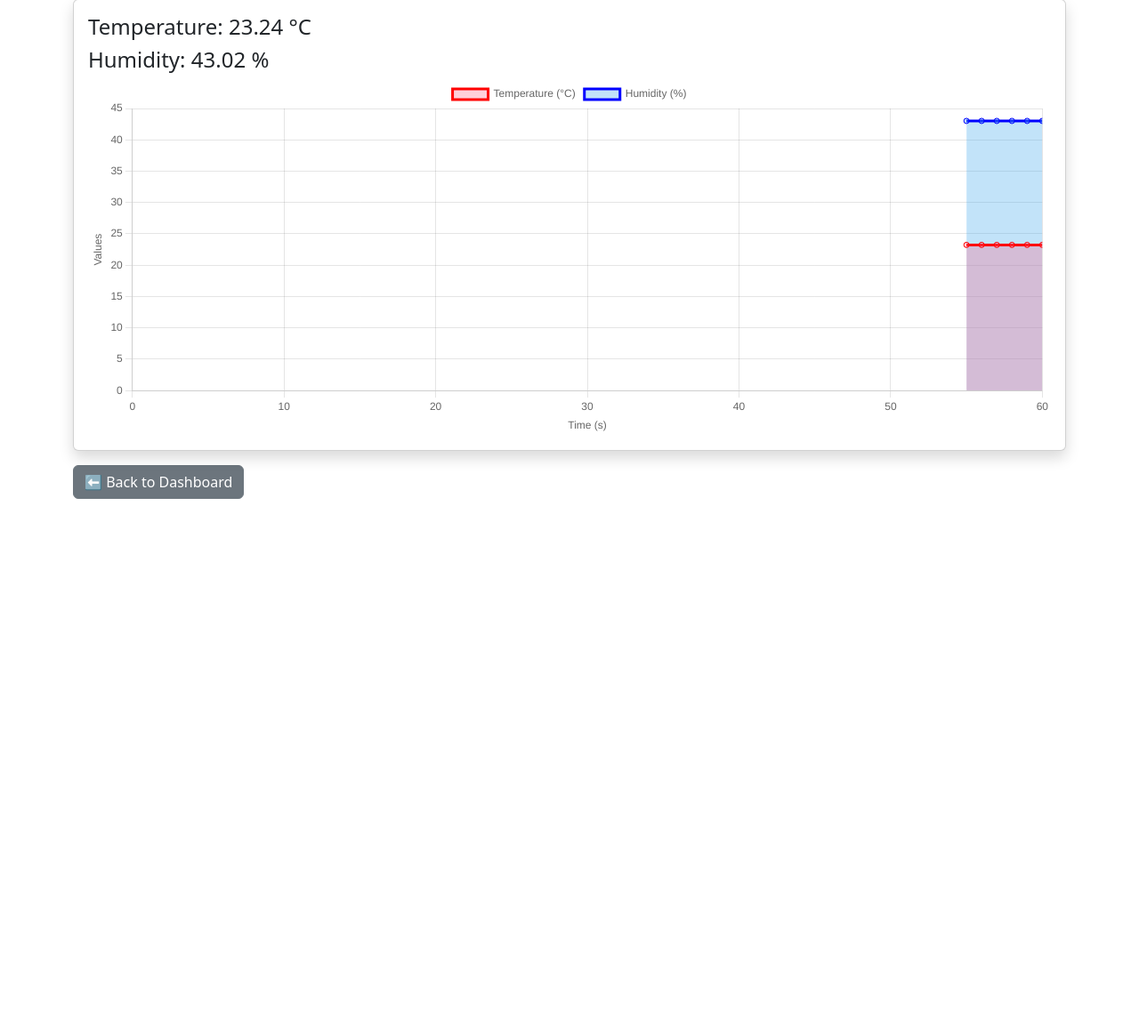
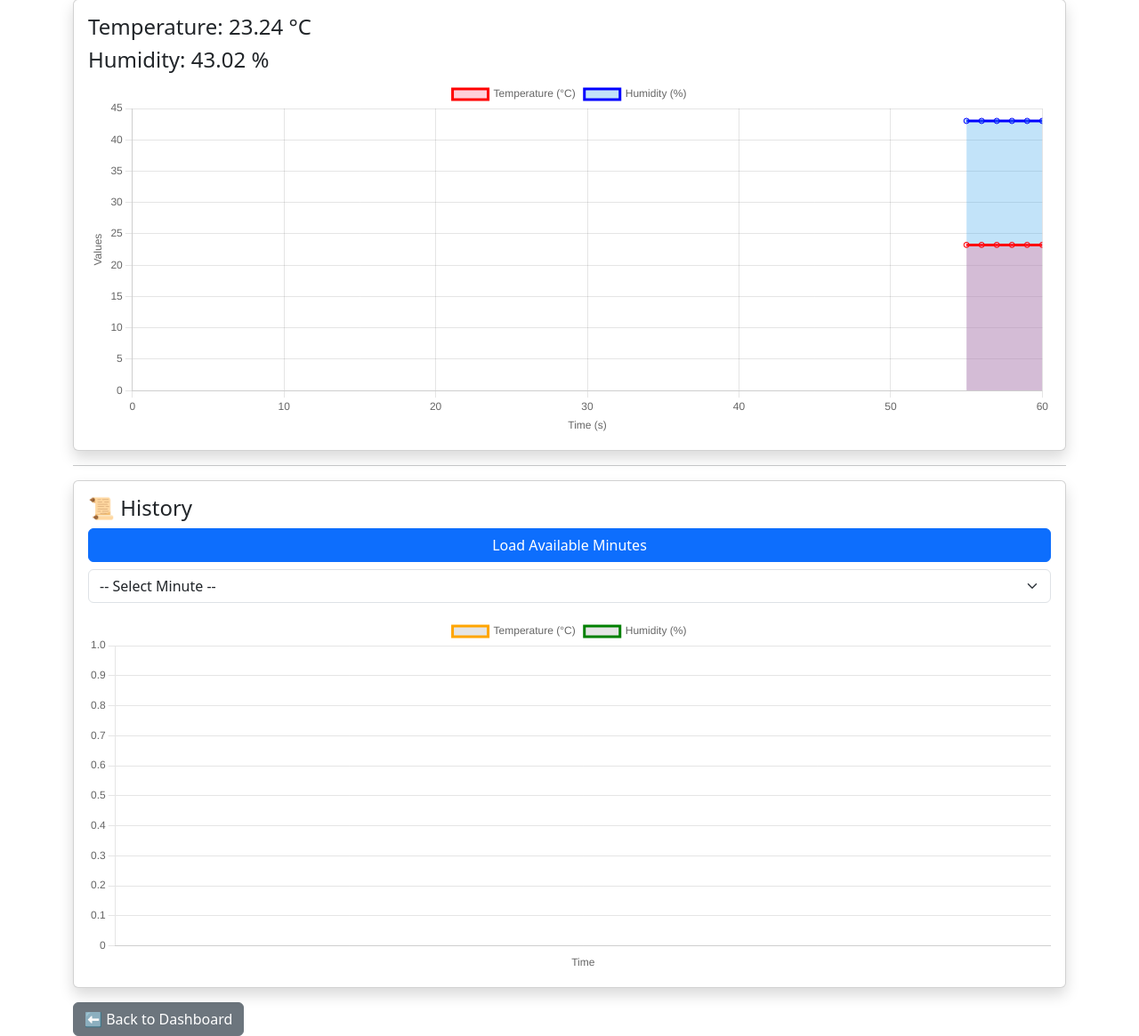
Before and after one commit to Lemuel-Castroverde/iot_website, a Flask app: page /act01_humidity_temp in a window 1280 px wide. Shown: the part 127-1292 px from the top of the page at 89% size. Before the commit the page ends 688 px from the top, so only its background shows below. Run offline with Flask 3, Linux system fonts and the light colour scheme.

Commit message:
Act 1 History and Database

```diff
--- a/app.py
+++ b/app.py
@@ -1,18 +1,19 @@
-from flask import Flask, render_template, jsonify
+from flask import Flask, render_template, jsonify, request
 import random, time
+from database import init_db, insert_temp_humidity, get_temp_humidity_minutes, get_temp_humidity_history
 
 app = Flask(__name__)
 
+# Initialize DB on startup
+init_db()
+
 # ----------------------
-# Main Home Page
+# Routes
 # ----------------------
 @app.route('/')
 def home():
     return render_template("index.html")
 
-# ----------------------
-# Activity Pages
-# ----------------------
 @app.route("/act01_humidity_temp")
 def temp_humidity():
     return render_template("act01_humidity_temp.html")
@@ -53,87 +54,73 @@ def object_detection():
 def face_recognition():
     return render_template("act10_face_recognition.html")
 
-
 # ----------------------
-# Dummy API Endpoints
+# API Endpoints
 # ----------------------
 
-# Act01 - Humidity & Temp (with history)
-history_temp_hum = []
+# Act01 - Temp & Humidity
 @app.route('/get_temp_humidity')
 def get_temp_humidity():
     temperature = round(random.uniform(20, 30), 2)
     humidity = round(random.uniform(40, 60), 2)
     timestamp = int(time.time())
 
-    history_temp_hum.append({"time": timestamp, "temperature": temperature, "humidity": humidity})
-    if len(history_temp_hum) > 50:
-        history_temp_hum.pop(0)
+    # Save to DB
+    insert_temp_humidity(timestamp, temperature, humidity)
 
-    return jsonify({"temperature": temperature, "humidity": humidity})
+    return jsonify({"temperature": temperature, "humidity": humidity, "timestamp": timestamp})
+
+@app.route('/get_temp_humidity_minutes')
+def get_minutes():
+    return jsonify(get_temp_humidity_minutes())
 
 @app.route('/get_temp_humidity_history')
-def get_temp_humidity_history():
-    return jsonify(history_temp_hum)
+def get_history():
+    minute = request.args.get("minute")
+    if not minute:
+        return jsonify([])
+    return jsonify(get_temp_humidity_history(minute))
 
-
-# Act02 - Distance
+# ----------------------
+# Dummy Endpoints (Act02–Act10, no DB yet)
+# ----------------------
 @app.route("/get_distance")
 def get_distance():
-    return {"sensor1": random.randint(10, 200),
-            "sensor2": random.randint(10, 200)}
+    return {"sensor1": random.randint(10, 200), "sensor2": random.randint(10, 200)}
 
-
-# Act03 - Motion Sensor (returns motion detected or not)
 @app.route("/get_motion")
 def get_motion():
     return {"motion": random.choice([True, False])}
 
-
-# Act04 - Gas & Vibration
 @app.route('/get_gas_vibration')
 def get_gas_vibration():
     return {"gas": random.choice(["Safe", "Leak"]), "vibration": random.randint(0, 1)}
 
-
-# Act05 - Sound & Rain
 @app.route('/get_sound_rain')
 def get_sound_rain():
     return {"sound": random.randint(30, 90), "rain": random.choice(["Dry", "Wet"])}
 
-
-# Act06 - GPS
 @app.route('/get_gps')
 def get_gps():
-    # Dummy Manila area (lat/lng changes slightly)
     return {"lat": round(14.5995 + random.uniform(-0.01, 0.01), 5),
             "lng": round(120.9842 + random.uniform(-0.01, 0.01), 5)}
 
-
-# Act07 - Voice Controlled LED
 @app.route('/get_voice_led')
 def get_voice_led():
     return {"command": random.choice(["ON", "OFF"]), "status": random.choice(["LED ON", "LED OFF"])}
 
-
-# Act08 - Text-to-Speech
 @app.route('/get_tts')
 def get_tts():
     return {"text": "Hello World", "status": "Played"}
 
-
-# Act09 - Object Detection
 @app.route('/get_object_detection')
 def get_object_detection():
     return {"objects": random.choice([["Person"], ["Car"], ["Dog"], ["Cat"], ["None"]])}
 
-
-# Act10 - Face Recognition
 @app.route('/get_face_recognition')
 def get_face_recognition():
     return {"faces": random.randint(0, 3), "status": random.choice(["Recognized", "Unknown"])}
 
-
 # ----------------------
 if __name__ == "__main__":
     app.run(debug=True)
--- /dev/null
+++ b/database.py
@@ -0,0 +1,54 @@
+import sqlite3
+
+DB_FILE = "sensors.db"
+
+def get_connection():
+    return sqlite3.connect(DB_FILE)
+
+def init_db():
+    """Create all required tables if they don't exist."""
+    conn = get_connection()
+    c = conn.cursor()
+    # Table for Act01 (Temp & Humidity)
+    c.execute("""
+        CREATE TABLE IF NOT EXISTS temp_humidity (
+            id INTEGER PRIMARY KEY AUTOINCREMENT,
+            timestamp INTEGER,
+            temperature REAL,
+            humidity REAL
+        )
+    """)
+    conn.commit()
+    conn.close()
+
+def insert_temp_humidity(timestamp, temperature, humidity):
+    conn = get_connection()
+    c = conn.cursor()
+    c.execute("INSERT INTO temp_humidity (timestamp, temperature, humidity) VALUES (?, ?, ?)",
+              (timestamp, temperature, humidity))
+    conn.commit()
+    conn.close()
+
+def get_temp_humidity_minutes():
+    conn = get_connection()
+    c = conn.cursor()
+    c.execute("""
+        SELECT DISTINCT strftime('%Y-%m-%d %H:%M', datetime(timestamp, 'unixepoch')) as minute
+        FROM temp_humidity ORDER BY minute DESC
+    """)
+    rows = c.fetchall()
+    conn.close()
+    return [row[0] for row in rows]
+
+def get_temp_humidity_history(minute):
+    conn = get_connection()
+    c = conn.cursor()
+    c.execute("""
+        SELECT timestamp, temperature, humidity
+        FROM temp_humidity
+        WHERE strftime('%Y-%m-%d %H:%M', datetime(timestamp, 'unixepoch')) = ?
+        ORDER BY timestamp ASC
+    """, (minute,))
+    rows = c.fetchall()
+    conn.close()
+    return [{"time": ts, "temperature": temp, "humidity": hum} for ts, temp, hum in rows]
--- a/templates/act01_humidity_temp.html
+++ b/templates/act01_humidity_temp.html
@@ -10,10 +10,27 @@
   </div>
 </div>
 
+<hr>
+
+<!-- History Section -->
+<div class="card p-3 shadow mt-3">
+  <h4>📜 History</h4>
+  <button class="btn btn-primary mb-2" onclick="loadMinutes()">Load Available Minutes</button>
+  <select id="minuteSelect" class="form-select mb-3" onchange="loadHistory()">
+    <option value="">-- Select Minute --</option>
+  </select>
+  <div style="height:400px;">
+    <canvas id="historyChart"></canvas>
+  </div>
+</div>
+
 <a href="/" class="btn btn-secondary mt-3">⬅ Back to Dashboard</a>
 
 <script src="https://cdn.jsdelivr.net/npm/chart.js"></script>
 <script>
+/* ------------------------
+   Live Chart
+------------------------- */
 let tempData = [];
 let humData = [];
 
@@ -49,16 +66,8 @@ const tempHumChart = new Chart(ctx, {
     maintainAspectRatio: false,
     animation: false,
     scales: {
-      x: {
-        type: 'linear',
-        min: 0,
-        max: 60,
-        title: { display: true, text: 'Time (s)' }
-      },
-      y: {
-        beginAtZero: true,
-        title: { display: true, text: 'Values' }
-      }
+      x: { type: 'linear', min: 0, max: 60, title: { display: true, text: 'Time (s)' } },
+      y: { beginAtZero: true, title: { display: true, text: 'Values' } }
     }
   }
 });
@@ -67,26 +76,70 @@ function fetchData() {
   fetch("/get_temp_humidity")
     .then(res => res.json())
     .then(data => {
-      // shift all existing points left by 1s
       tempData.forEach(p => p.x--);
       humData.forEach(p => p.x--);
 
-      // remove points that fall off the left (< 0)
       while (tempData.length && tempData[0].x < 0) tempData.shift();
       while (humData.length && humData[0].x < 0) humData.shift();
 
-      // add new point at right edge (x = 60)
       tempData.push({ x: 60, y: data.temperature });
       humData.push({ x: 60, y: data.humidity });
 
-      // update labels
       document.getElementById("temp").textContent = data.temperature;
       document.getElementById("hum").textContent = data.humidity;
 
       tempHumChart.update();
     });
 }
+setInterval(fetchData, 1000);
 
-setInterval(fetchData, 1000);
+/* ------------------------
+   History Chart
+------------------------- */
+const histCtx = document.getElementById("historyChart").getContext("2d");
+const historyChart = new Chart(histCtx, {
+  type: "line",
+  data: {
+    labels: [],
+    datasets: [
+      { label: "Temperature (°C)", data: [], borderColor: "orange", fill: false, tension: 0.3 },
+      { label: "Humidity (%)", data: [], borderColor: "green", fill: false, tension: 0.3 }
+    ]
+  },
+  options: {
+    responsive: true,
+    maintainAspectRatio: false,
+    scales: { x: { title: { display: true, text: "Time" } } }
+  }
+});
+
+function loadMinutes() {
+  fetch("/get_temp_humidity_minutes")
+    .then(r => r.json())
+    .then(minutes => {
+      const select = document.getElementById("minuteSelect");
+      select.innerHTML = '<option value="">-- Select Minute --</option>';
+      minutes.forEach(m => {
+        const opt = document.createElement("option");
+        opt.value = m;
+        opt.textContent = m;
+        select.appendChild(opt);
+      });
+    });
+}
+
+function loadHistory() {
+  const minute = document.getElementById("minuteSelect").value;
+  if (!minute) return;
+
+  fetch(`/get_temp_humidity_history?minute=${encodeURIComponent(minute)}`)
+    .then(r => r.json())
+    .then(rows => {
+      historyChart.data.labels = rows.map(r => new Date(r.time * 1000).toLocaleTimeString());
+      historyChart.data.datasets[0].data = rows.map(r => r.temperature);
+      historyChart.data.datasets[1].data = rows.map(r => r.humidity);
+      historyChart.update();
+    });
+}
 </script>
 {% endblock %}
```
